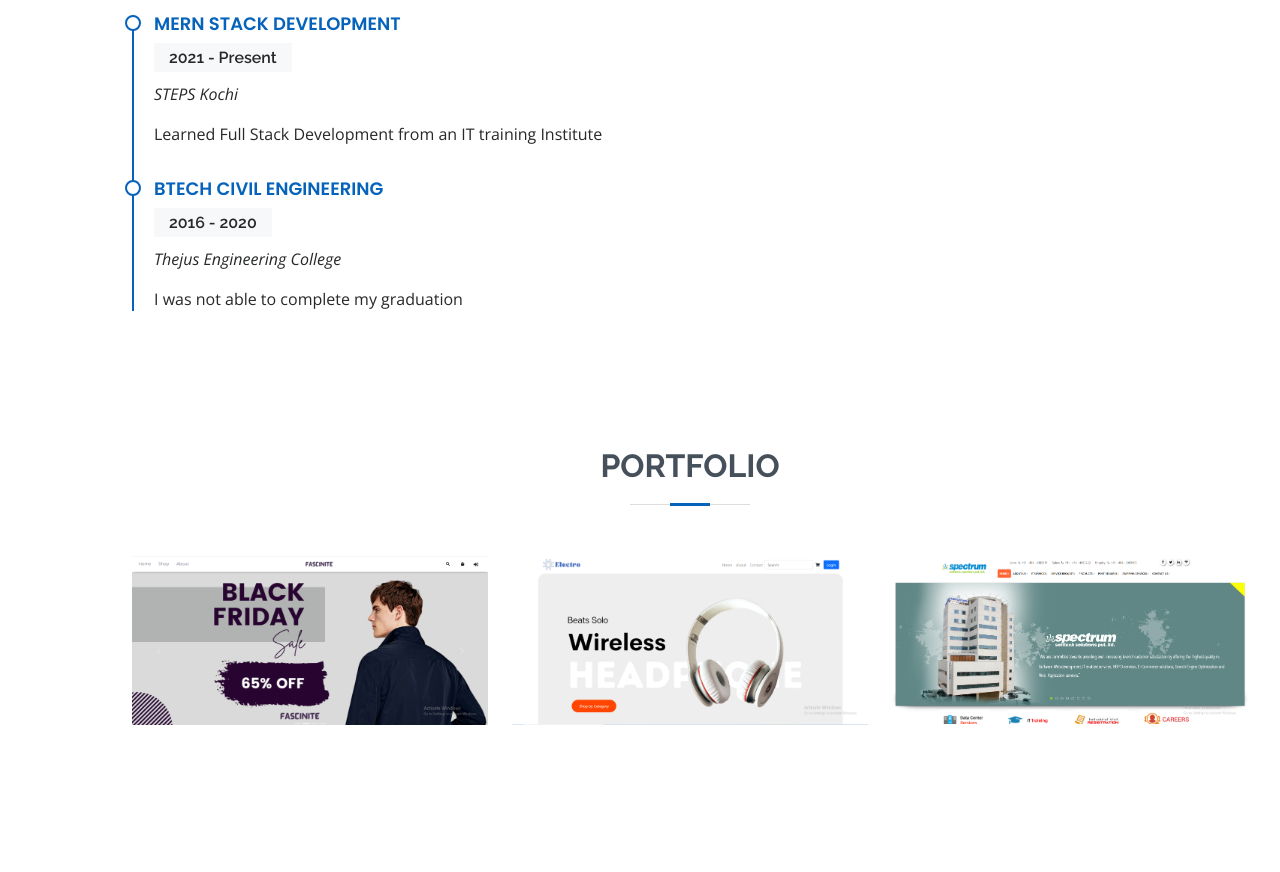
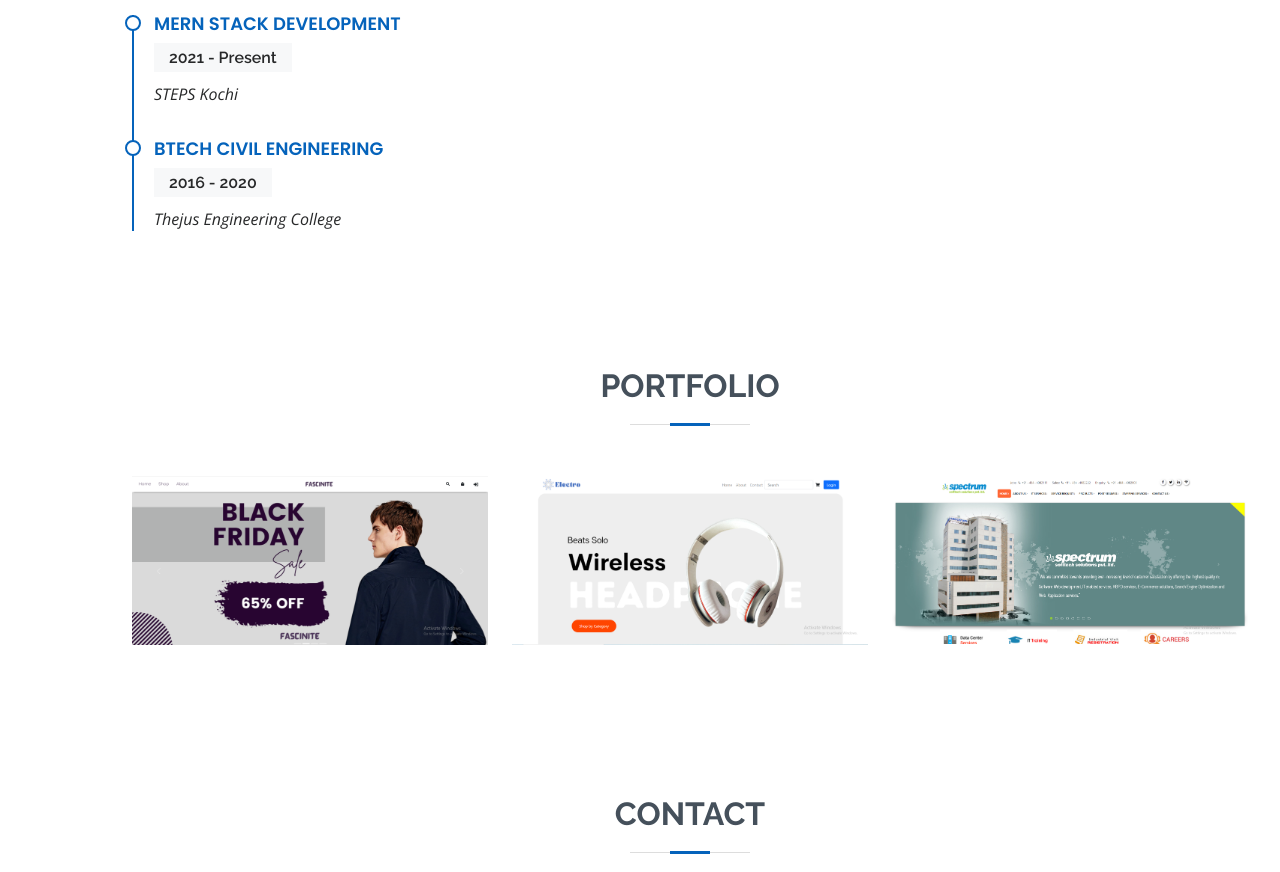
Before and after one commit to NirmalVG/portfolio-website-2, a plain HTML site: page index.html in a window 1280 px wide. Shown: the part 2402-3274 px from the top of the page. Drawn offline with nearby package versions, Linux system fonts and the light colour scheme.

Commit message:
Commit changes

```diff
--- a/index.html
+++ b/index.html
@@ -328,9 +328,6 @@
                                         >STEPS Kochi</em
                                     >
                                 </p>
-                                <p>
-                                    Learned Full Stack Development from an IT training Institute
-                                </p>
                             </div>
                             <div class="resume-item">
                                 <h4>
@@ -341,9 +338,6 @@
                                     <em
                                         >Thejus Engineering College</em
                                     >
-                                </p>
-                                <p>
-                                    I was not able to complete my graduation
                                 </p>
                             </div>
                         </div>
```
